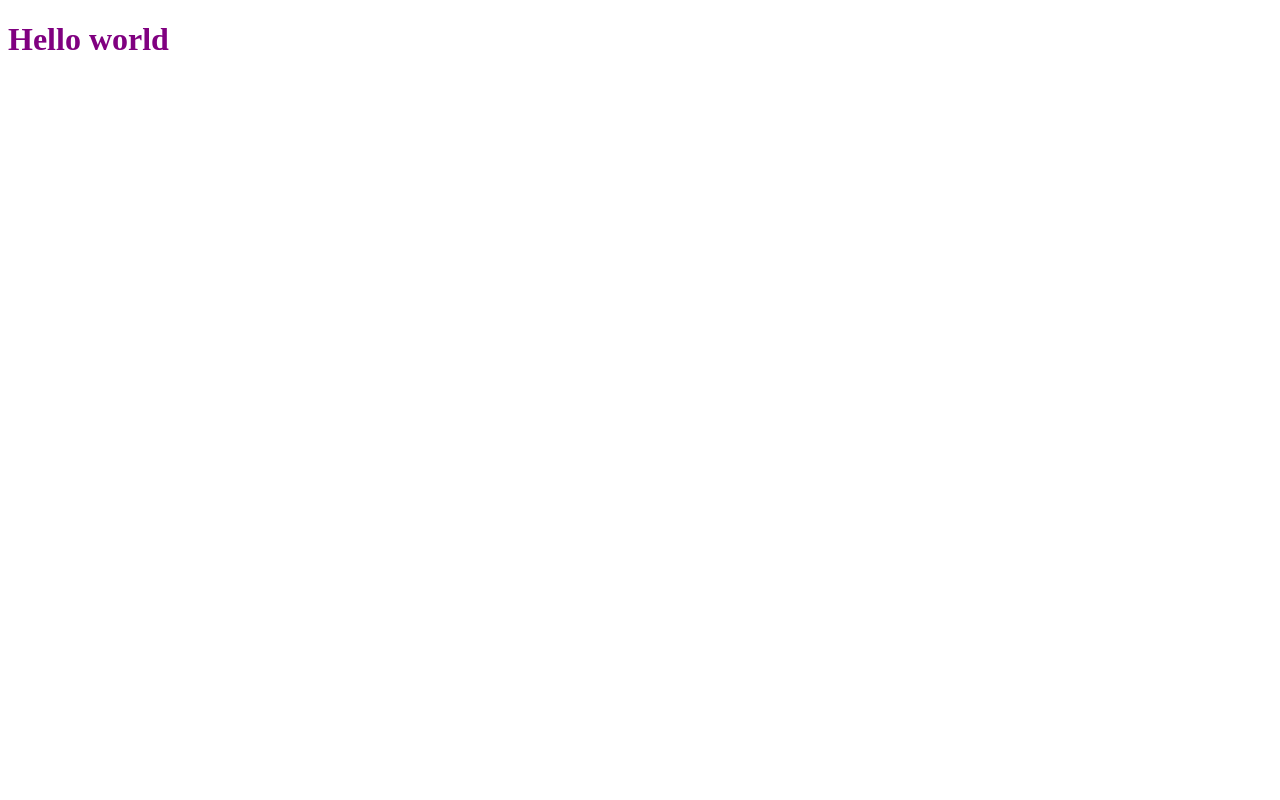
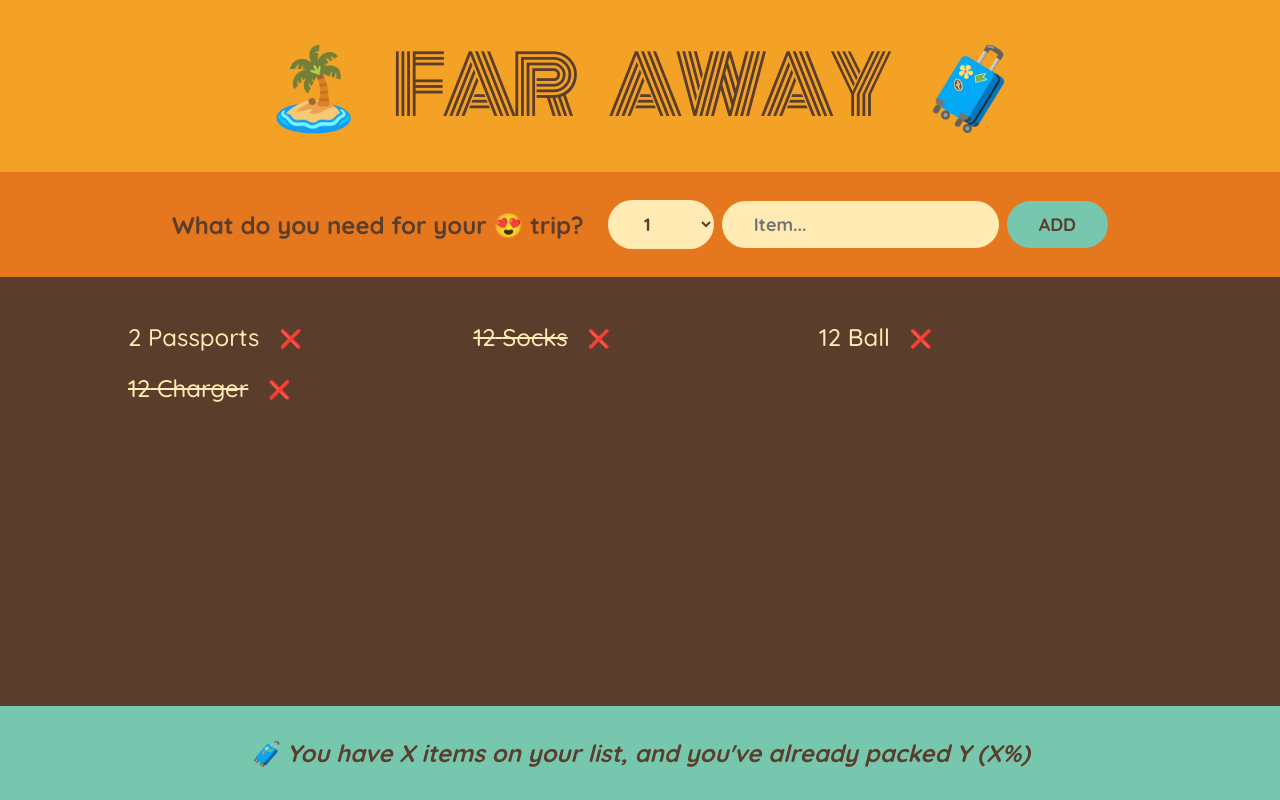
Before and after one commit to daniel-chibuogwu/react-mastery, a React (Vite) app: page / in a window 1280 px wide. Built offline with nearby package versions, Linux system fonts and the light colour scheme.

Commit message:
Started building the travel list app

```diff
--- a/src/App.tsx
+++ b/src/App.tsx
@@ -1,3 +1,107 @@
+import { useState } from 'react';
+
+const initialItems = [
+  { id: 1, description: 'Passports', quantity: 2, packed: false },
+  { id: 2, description: 'Socks', quantity: 12, packed: true },
+  { id: 3, description: 'Ball', quantity: 12, packed: false },
+  { id: 4, description: 'Charger', quantity: 12, packed: true },
+];
+
+interface ItemProps {
+  id: number;
+  description: string;
+  quantity: number;
+  packed: boolean;
+}
+
 export default function App() {
-  return <h1>Hello world</h1>;
+  return (
+    <div className="app">
+      <Logo />
+      <Form />
+      <PackingList />
+      <Stats />
+    </div>
+  );
 }
+
+function Logo() {
+  return <h1>🏝️ Far Away 🧳</h1>;
+}
+function Form() {
+  const [description, setDescription] = useState('');
+  const [quantity, setQuantity] = useState(1);
+  //   const [items, setItems] = useState<ItemProps[]>([]);
+
+  function handleSubmit(e: React.FormEvent<HTMLFormElement>) {
+    e.preventDefault();
+    if (!description) return;
+    const newItem: ItemProps = {
+      id: Date.now(),
+      description,
+      quantity,
+      packed: false,
+    };
+    console.log(newItem);
+
+    setDescription('');
+    setQuantity(1);
+  }
+  return (
+    <form className="add-form" onSubmit={handleSubmit}>
+      <h3>What do you need for your 😍 trip?</h3>
+      <select
+        id=""
+        value={quantity}
+        onChange={(e) => setQuantity(Number(e.target.value))}
+      >
+        {Array.from({ length: 25 }, (_, i) => i + 1).map((num) => (
+          <option key={num} value={num}>
+            {num}
+          </option>
+        ))}
+      </select>
+
+      <input
+        type="text"
+        name="text"
+        id="text"
+        placeholder="Item..."
+        value={description}
+        onChange={(e) => setDescription(e.target.value)}
+      />
+      <button>Add</button>
+    </form>
+  );
+}
+function PackingList() {
+  return (
+    <div className="list">
+      <ul>
+        {initialItems.map((item) => (
+          <Item key={item.id} item={item} />
+        ))}
+      </ul>
+    </div>
+  );
+}
+
+function Item({ item }: { item: ItemProps }) {
+  return (
+    <li>
+      <span style={item.packed ? { textDecoration: 'line-through' } : {}}>
+        {item.quantity} {item.description}
+      </span>
+      <button>❌</button>
+    </li>
+  );
+}
+function Stats() {
+  return (
+    <footer className="stats">
+      <em>
+        🧳 You have X items on your list, and you've already packed Y (X%)
+      </em>
+    </footer>
+  );
+}
--- /dev/null
+++ b/src/index.css
@@ -0,0 +1,132 @@
+@import url('https://fonts.googleapis.com/css2?family=Monoton&family=Quicksand:wght@500;700&display=swap');
+
+* {
+  margin: 0;
+  padding: 0;
+  box-sizing: border-box;
+}
+
+html {
+  font-size: 62.5%;
+}
+
+body {
+  font-size: 2.4rem;
+  font-family: sans-serif;
+  color: #5a3e2b;
+  font-family: 'Quicksand';
+  font-weight: 500;
+}
+
+.app {
+  width: 100%;
+  height: 100vh;
+  display: grid;
+  grid-template-rows: auto auto 1fr auto;
+}
+
+h1 {
+  text-align: center;
+  background-color: #f4a226;
+  font-family: 'Monoton';
+  font-size: 8rem;
+  text-transform: uppercase;
+  font-weight: 400;
+  word-spacing: 30px;
+  letter-spacing: -5px;
+  padding: 2.4rem 0;
+}
+
+.add-form {
+  background-color: #e5771f;
+  padding: 2.8rem 0;
+  display: flex;
+  align-items: center;
+  justify-content: center;
+  gap: 0.8rem;
+}
+
+h3 {
+  margin-right: 1.6rem;
+  font-size: 2.4rem;
+}
+
+button,
+select,
+input {
+  background-color: #ffebb3;
+  color: #5a3e2b;
+  font-family: inherit;
+  border: none;
+  border-radius: 10rem;
+  padding: 1.2rem 3.2rem;
+  font-weight: 700;
+  font-size: 1.8rem;
+  cursor: pointer;
+}
+
+.add-form button {
+  text-transform: uppercase;
+  background-color: #76c7ad;
+}
+
+.list {
+  background-color: #5a3e2b;
+  color: #ffebb3;
+  padding: 4rem 0;
+
+  display: flex;
+  justify-content: space-between;
+  flex-direction: column;
+  gap: 3.2rem;
+  align-items: center;
+}
+
+.actions button,
+.list select {
+  text-transform: uppercase;
+  padding: 0.8rem 2.4rem;
+  font-size: 1.4rem;
+  font-weight: 700;
+  margin: 0 0.8rem;
+}
+
+.list ul {
+  list-style: none;
+  width: 80%;
+  overflow: scroll;
+
+  display: grid;
+  grid-template-columns: repeat(auto-fit, minmax(250px, 1fr));
+  gap: 1.2rem;
+  justify-content: center;
+  align-content: start;
+}
+
+.list li {
+  display: flex;
+  align-items: center;
+  gap: 1.2rem;
+}
+
+input[type='checkbox'] {
+  height: 2rem;
+  width: 2rem;
+  accent-color: #e5771f;
+}
+
+.list li button {
+  cursor: pointer;
+  background: none;
+  border: none;
+  font-size: 1.8rem;
+  padding: 0.8rem;
+  transform: translateY(2px);
+}
+
+.stats {
+  background-color: #76c7ad;
+  text-align: center;
+  font-weight: 700;
+  padding: 3.2rem 0;
+}
--- a/src/main.tsx
+++ b/src/main.tsx
@@ -1,7 +1,7 @@
 import { StrictMode } from 'react';
 import { createRoot } from 'react-dom/client';
 import App from './App';
-import './App.css';
+import './index.css';
 
 createRoot(document.getElementById('root')!).render(
   <StrictMode>
```
